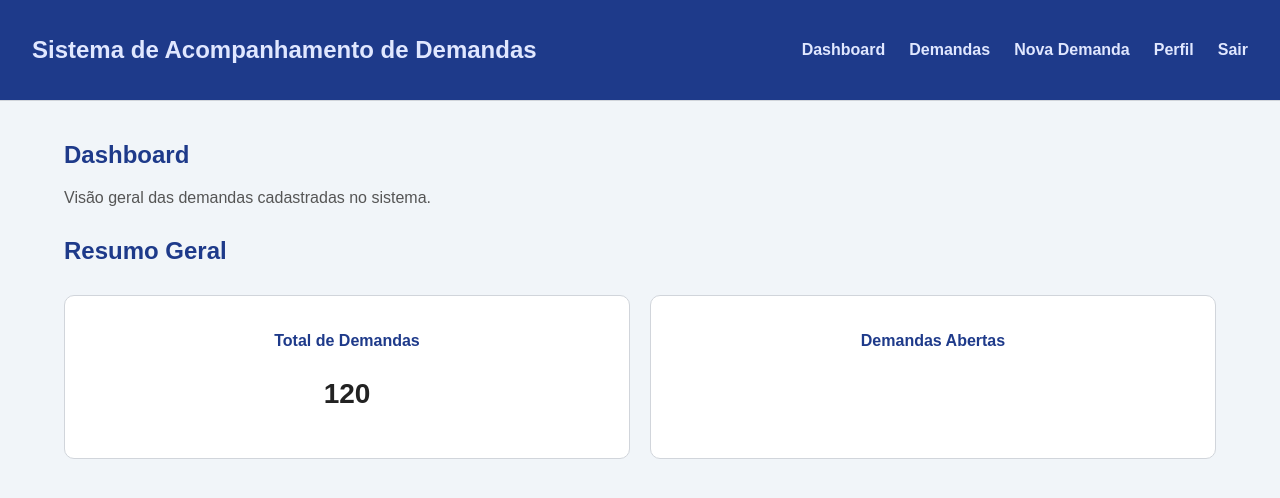
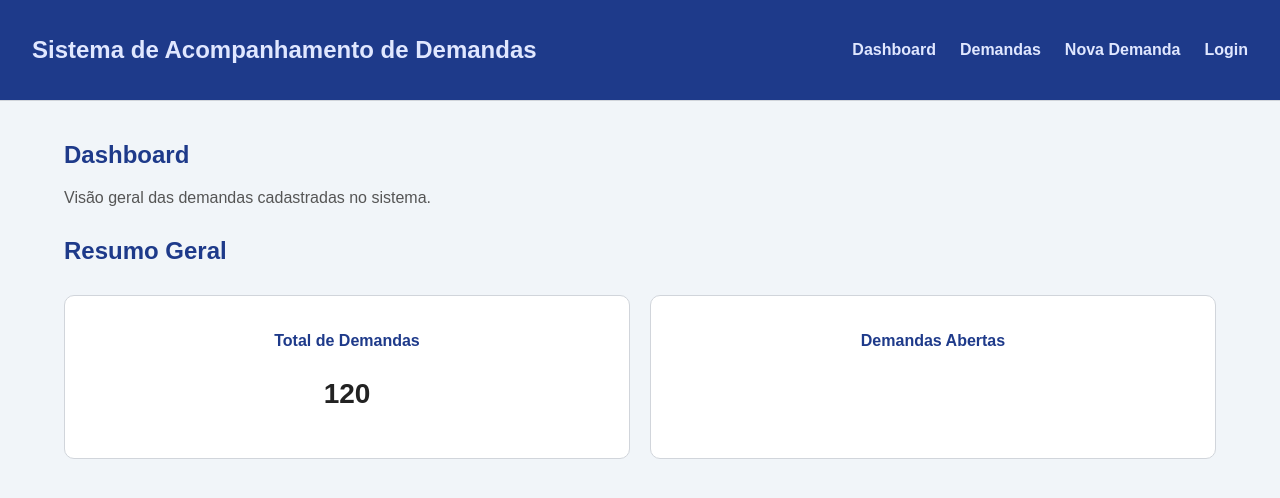
Before and after one commit to leocurtulo/PI-II-TIME-7, a plain HTML site: page dashboard-demanda.html in a window 1280 px wide. Drawn offline with Linux system fonts and the light colour scheme.

Commit message:
Pequena correção

```diff
--- a/dashboard-demanda.html
+++ b/dashboard-demanda.html
@@ -17,8 +17,7 @@
             <a href="dashboard-demanda.html">Dashboard</a>
             <a href="Listagem-demandas.html">Demandas</a>
             <a href="cadastro-demanda.html">Nova Demanda</a>
-            <a href="perfil.html">Perfil</a>
-            <a href="login.html">Sair</a>
+            <a href="login.html">Login</a>
         </nav>
     </header>
 
```
